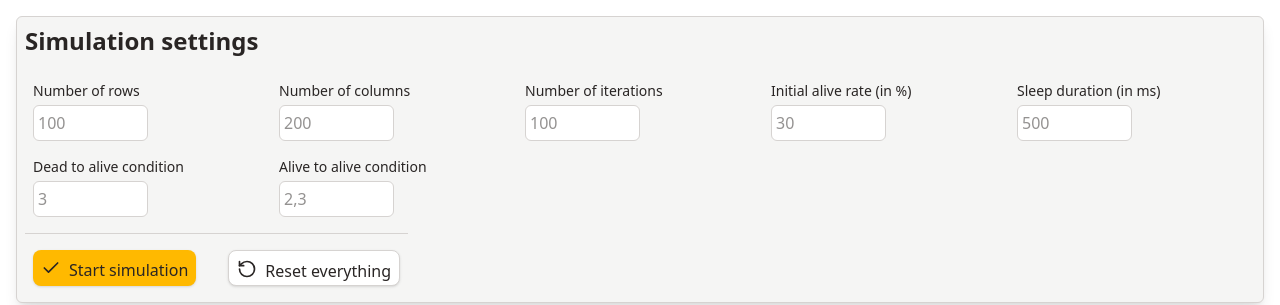
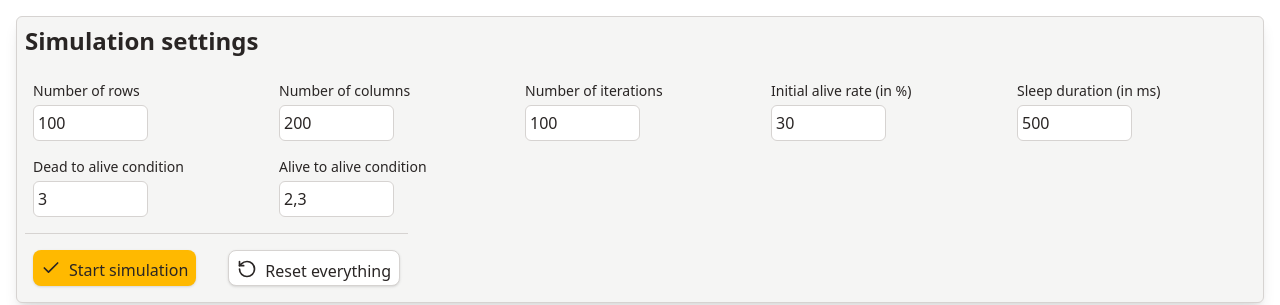
Before and after one commit to jonahkraft/lifelines, a React (Vite) app: page / in a window 1280 px wide. Shown: the top 305 px of the page. Built offline with nearby package versions, Linux system fonts and the light colour scheme.

Commit message:
add value prop to controlPanelInput.tsx so the reset everything button also resets the input elements

```diff
--- a/src/controlPanel.tsx
+++ b/src/controlPanel.tsx
@@ -93,6 +93,7 @@ const ControlPanel = ({canvasRef, globalContext, isRunningRef, setGlobalContext}
                 <ControlPanelInput
                     title="Number of rows"
                     type="number"
+                    value={localContext.rows}
                     placeholder={localContext.rows.toString()}
                     onChange={handleNumInputChange("rows")}
                     min={3}
@@ -102,6 +103,7 @@ const ControlPanel = ({canvasRef, globalContext, isRunningRef, setGlobalContext}
                 <ControlPanelInput
                     title="Number of columns"
                     type="number"
+                    value={localContext.columns}
                     placeholder={localContext.columns.toString()}
                     onChange={handleNumInputChange("columns")}
                     min={3}
@@ -111,6 +113,7 @@ const ControlPanel = ({canvasRef, globalContext, isRunningRef, setGlobalContext}
                 <ControlPanelInput
                     title="Number of iterations"
                     type="number"
+                    value={localContext.numIterations}
                     placeholder={localContext.numIterations.toString()}
                     onChange={handleNumInputChange("numIterations")}
                     min={1}
@@ -120,6 +123,7 @@ const ControlPanel = ({canvasRef, globalContext, isRunningRef, setGlobalContext}
                 <ControlPanelInput
                     title="Initial alive rate (in %)"
                     type="number"
+                    value={localContext.initialAliveRate}
                     placeholder={localContext.initialAliveRate.toString()}
                     onChange={handleNumInputChange("initialAliveRate")}
                     min={1}
@@ -129,6 +133,7 @@ const ControlPanel = ({canvasRef, globalContext, isRunningRef, setGlobalContext}
                 <ControlPanelInput
                     title="Sleep duration (in ms)"
                     type="number"
+                    value={localContext.sleepDuration}
                     placeholder={localContext.sleepDuration.toString()}
                     onChange={handleNumInputChange("sleepDuration")}
                     min={1}
@@ -138,6 +143,7 @@ const ControlPanel = ({canvasRef, globalContext, isRunningRef, setGlobalContext}
                 <ControlPanelInput
                     title="Dead to alive condition"
                     type="text"
+                    value={localContext.deadToAliveCondition}
                     placeholder={localContext.deadToAliveCondition.toString()}
                     onChange={handleTextInputChange("deadToAliveCondition")}
                 />
@@ -145,6 +151,7 @@ const ControlPanel = ({canvasRef, globalContext, isRunningRef, setGlobalContext}
                 <ControlPanelInput
                     title="Alive to alive condition"
                     type="text"
+                    value={localContext.aliveToAliveCondition}
                     placeholder={localContext.aliveToAliveCondition.toString()}
                     onChange={handleTextInputChange("aliveToAliveCondition")}
                 />
--- a/src/controlPanelInput.tsx
+++ b/src/controlPanelInput.tsx
@@ -2,22 +2,22 @@ import {type ChangeEvent} from "react";
 
 type ControlPanelInputProps = {
     title: string,
-    type: "number" | "text"
+    type: "number" | "text",
+    value: string | number,
     placeholder: string,
     onChange: (e: ChangeEvent<HTMLInputElement>) => void,
     min?: number,
     max?: number,
 }
 
-
-
-const ControlPanelInput = ({title, type, placeholder, onChange, min, max}: ControlPanelInputProps) => {
+const ControlPanelInput = ({title, type, value, placeholder, onChange, min, max}: ControlPanelInputProps) => {
     return(
         <div className="flex flex-col gap-1">
             <label className="text-sm">{title}</label>
             <input
                 className="bg-white border-stone-300 border rounded-md p-1 focus:outline-none focus:ring focus:ring-amber-400 h-9 w-1/2"
                 type={type}
+                value={value}
                 placeholder={placeholder}
                 onChange={onChange}
                 min={min}
```
